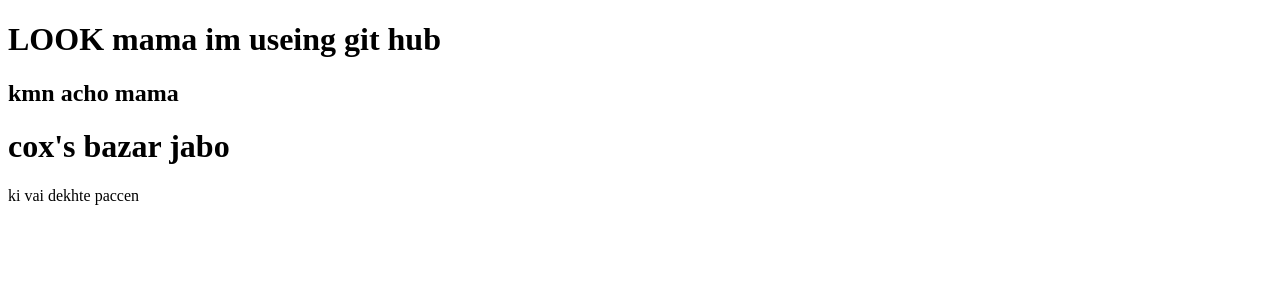
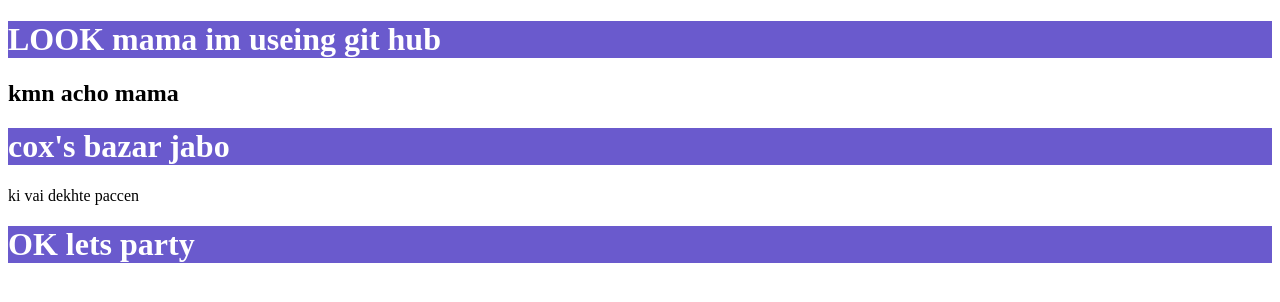
Before and after one commit to Tafsan-Mahmud/tafsan-new-website, a plain HTML site: page index.html in a window 1280 px wide. Drawn offline with Linux system fonts and the light colour scheme.

Commit message:
colour change

```diff
--- a/index.html
+++ b/index.html
@@ -3,12 +3,20 @@
 <head>
     <meta charset="UTF-8">
     <meta name="viewport" content="width=device-width, initial-scale=1.0">
-    <title>Document</title>
+    <title>tafsan mahmud</title>
+    <style>
+h1{
+    color:white;
+    background-color: slateblue;
+}
+
+    </style>
 </head>
 <body>
     <H1>LOOK mama im useing git hub </H1>
     <h2>kmn acho mama</h2>
     <h1>cox's bazar jabo</h1>
     <p> ki vai dekhte paccen </p>
+    <H1> OK lets party</H1>
 </body>
 </html>
```
